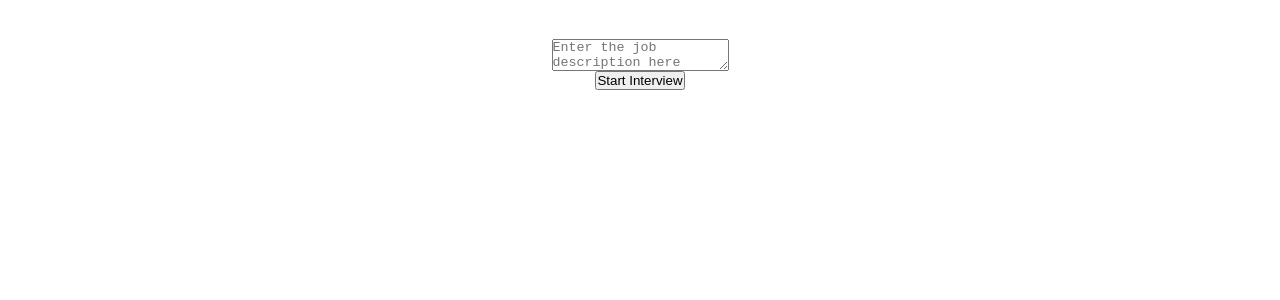
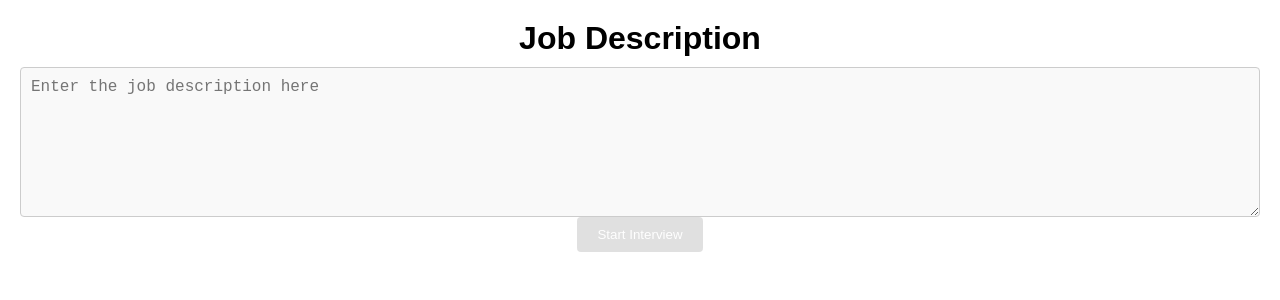
Before and after one commit to guptapalak26/IntervYOU, a React (Create React App) app: page / in a window 1280 px wide. Shown: the top 300 px of the page. Built offline with nearby package versions, Linux system fonts and the light colour scheme.

Commit message:
job description

```diff
--- /dev/null
+++ b/src/css/jobdescription.css
@@ -0,0 +1,41 @@
+#job-description-container {
+    margin: 20px;
+    font-family: Arial, sans-serif;
+  }
+
+  #job-description-heading {
+    color: #000;
+    margin-bottom: 10px;
+  }
+
+  textarea {
+    color: #000;
+    background-color: #f9f9f9;
+    border: 1px solid #ccc;
+    border-radius: 4px;
+    padding: 10px;
+    width: 100%;
+    min-height: 150px;
+    font-size: 16px;
+  }
+
+  textarea:focus {
+    outline: none;
+    border-color: #007BFF;
+  }
+
+  button {
+    background-color: #007BFF;
+    color: #fff;
+    border: none;
+    padding: 10px 20px;
+    border-radius: 4px;
+    cursor: pointer;
+    transition: background-color 0.3s, opacity 0.3s;
+  }
+
+  button:disabled {
+    background-color: #ccc;
+    cursor: not-allowed;
+    opacity: 0.6;
+  }
--- a/src/pages/interview.js
+++ b/src/pages/interview.js
@@ -58,6 +58,7 @@ const Interview = () => {
       });
 
       setFeedback(response.data.google.answer || 'No feedback available'); // Adjust based on API response
+      console.log(response.data.google.answer);
     } catch (error) {
       console.error('Error uploading video:', error);
 
--- a/src/pages/jobDescription.js
+++ b/src/pages/jobDescription.js
@@ -1,15 +1,27 @@
 import React, { useState } from 'react';
 import { useNavigate } from 'react-router-dom';
+import '../css/jobdescription.css'; // Import the CSS file
 
 const JobDescription = () => {
   const [jobDescription, setJobDescription] = useState('');
-  const navigate = useNavigate(); // Use navigate for routing
+  const [error, setError] = useState('');
+  const navigate = useNavigate();
 
   const handleStartInterview = () => {
-    // Save job description to local storage
+    if (!jobDescription.trim()) {
+      setError('Please enter the job description.');
+      return;
+    }
+
     localStorage.setItem('jobDescription', jobDescription);
-    // Navigate to the Interview page
     navigate('/interview');
+  };
+
+  const handleInputChange = (e) => {
+    setJobDescription(e.target.value);
+    if (e.target.value.trim()) {
+      setError('');
+    }
   };
 
   return (
@@ -17,10 +29,17 @@ const JobDescription = () => {
       <h1 id="job-description-heading">Job Description</h1>
       <textarea
         value={jobDescription}
-        onChange={(e) => setJobDescription(e.target.value)}
+        onChange={handleInputChange}
         placeholder="Enter the job description here"
+        required
       />
-      <button onClick={handleStartInterview}>Start Interview</button>
+      {error && <p className="error-message">{error}</p>}
+      <button
+        onClick={handleStartInterview}
+        disabled={!jobDescription.trim()}
+      >
+        Start Interview
+      </button>
     </div>
   );
 };
```
